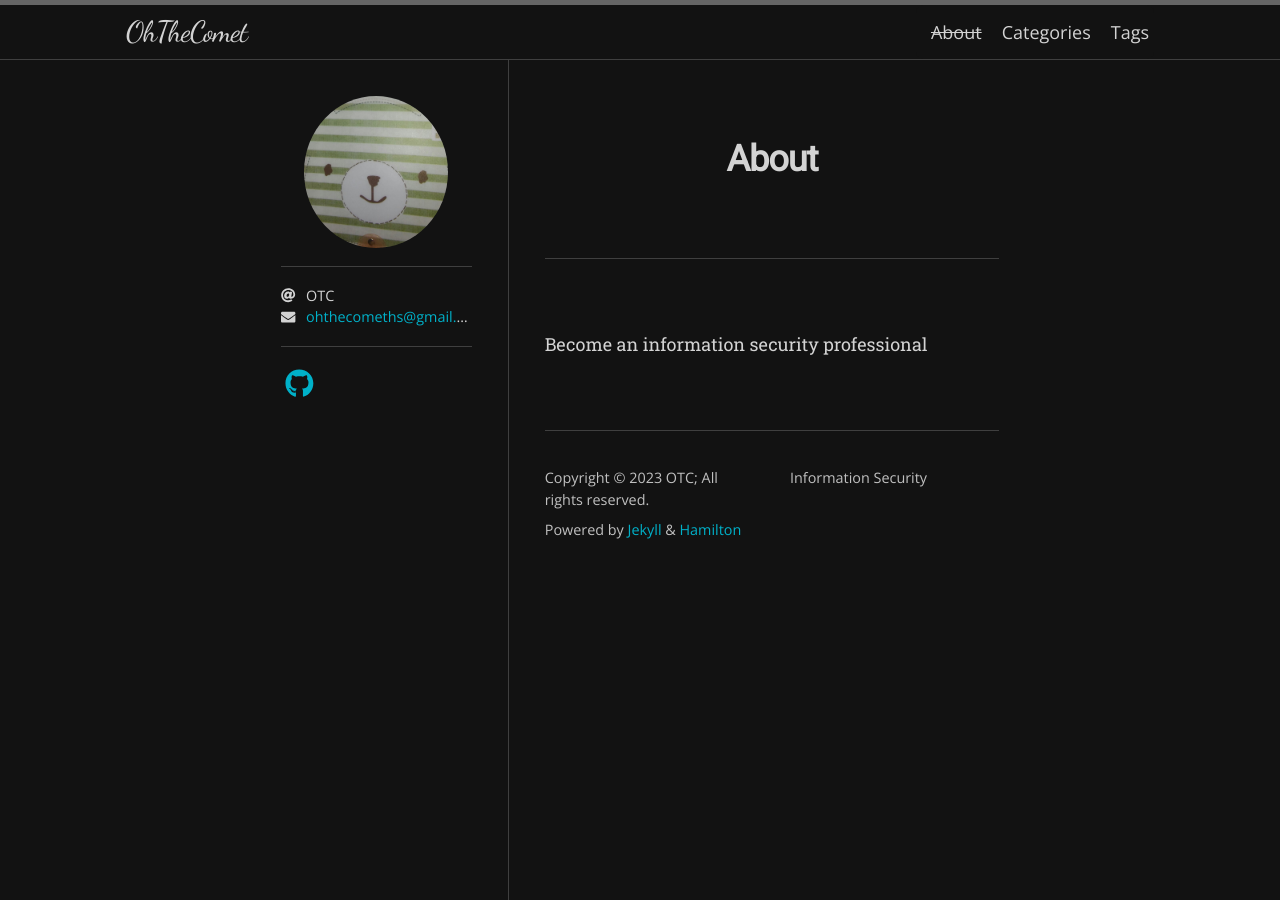
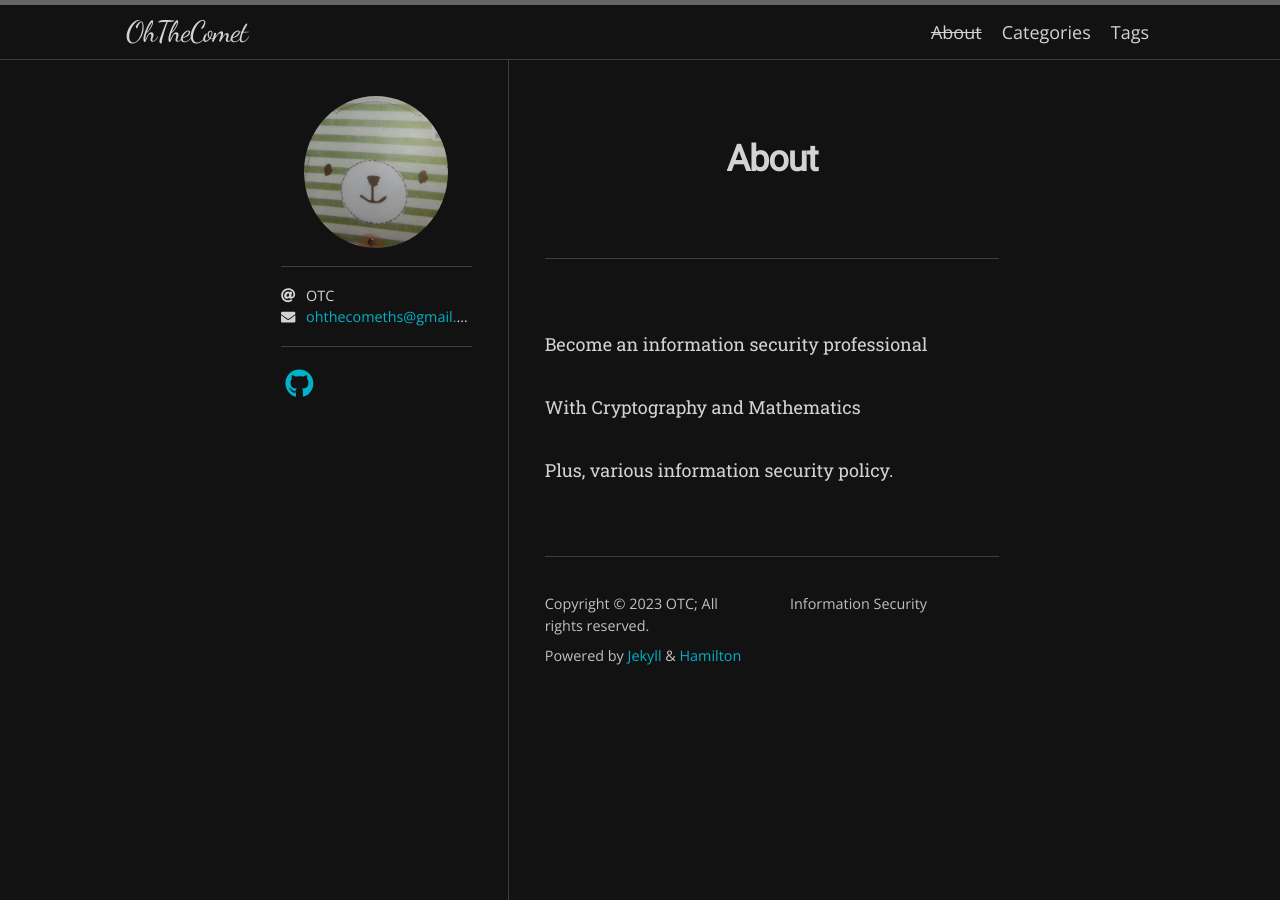
Before and after one commit to OhTheComet/ohthecomet.github.io, a Jekyll site: the page built from about.md, in a window 1280 px wide. Built offline with Jekyll 4.4.1, drawn with Linux system fonts in a browser that asks for light colours; nearby versions of some CDN libraries; some web fonts are replaced.

Commit message:
About update

```diff
--- a/about.md
+++ b/about.md
@@ -5,3 +5,7 @@ permalink: /about/
 ---
 
 Become an information security professional
+
+With Cryptography and Mathematics
+
+Plus, various information security policy.
```
